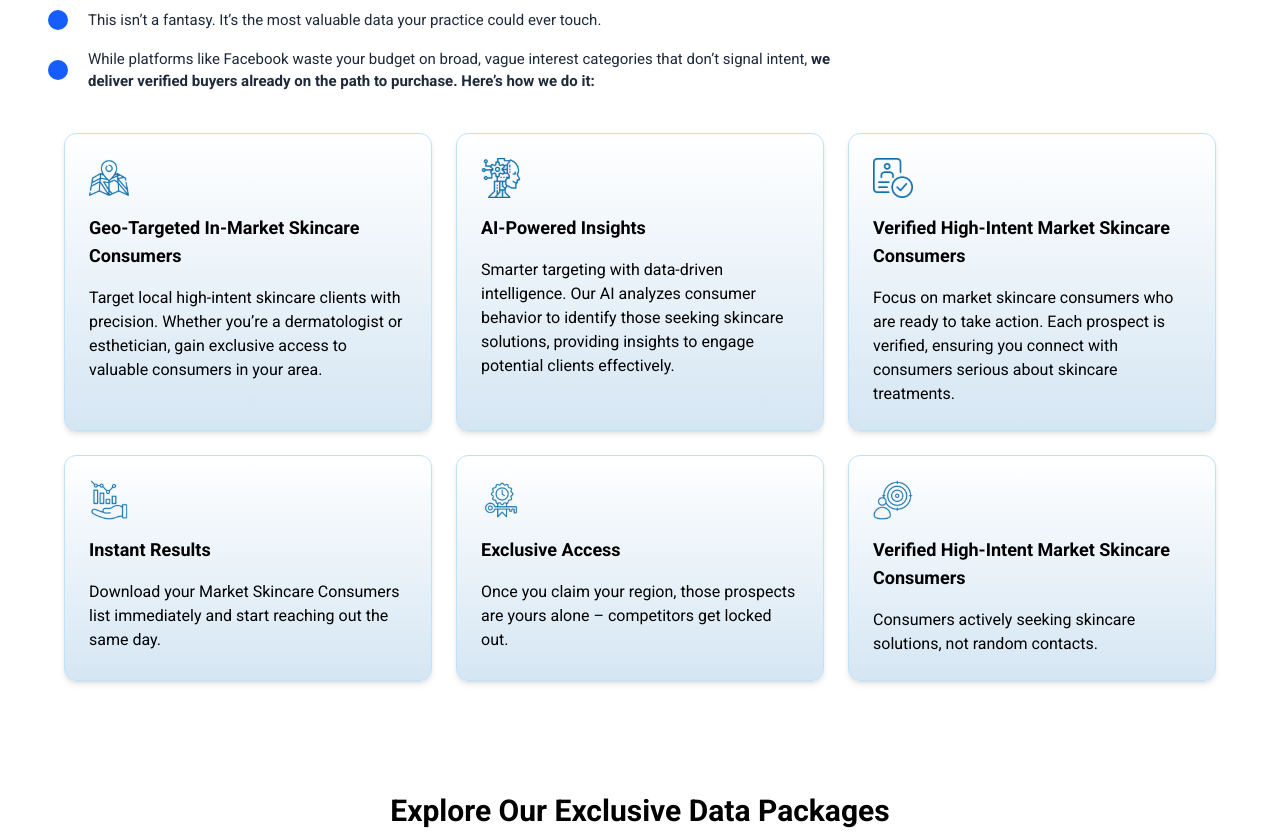
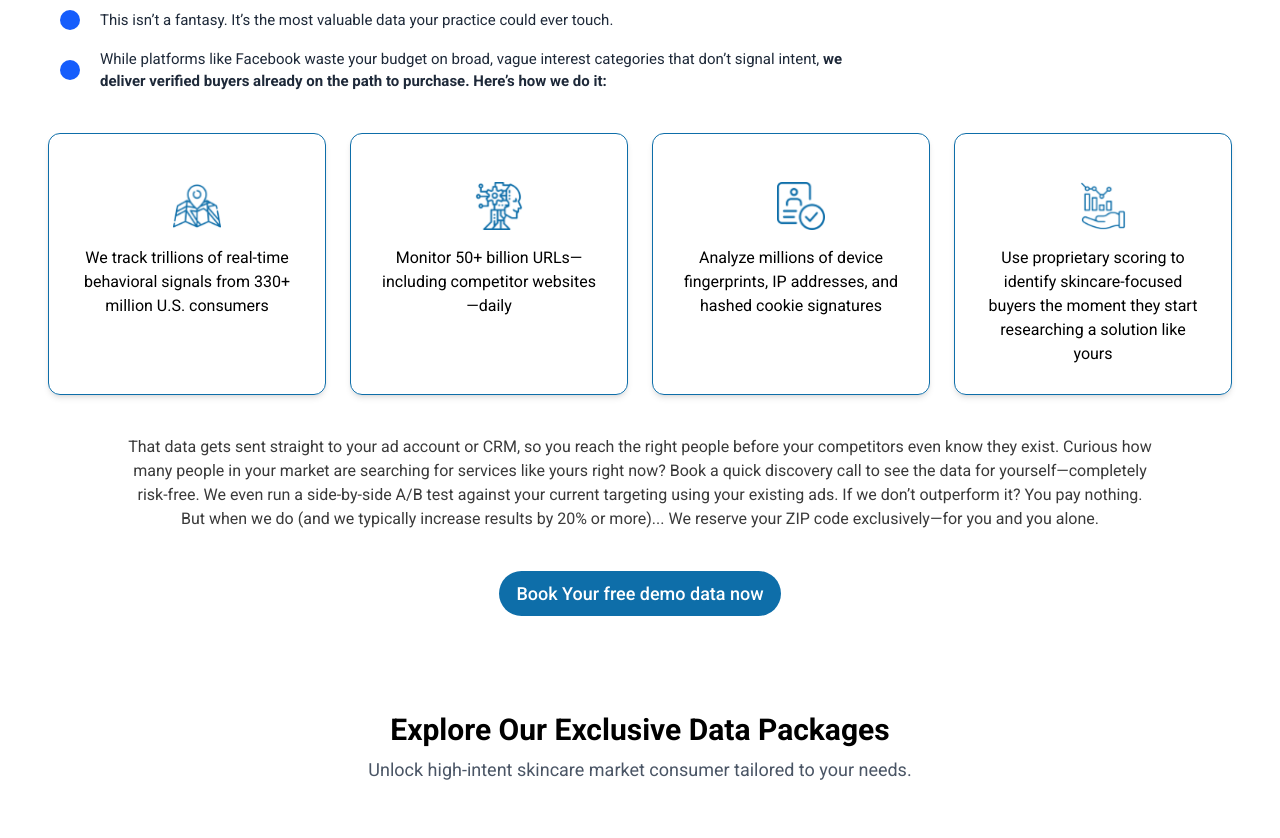
Before and after one commit to farazmahmood1/lead-gen-system-frontend, a Next.js app: page / in a window 1280 px wide. Shown: the part 4140-4978 px from the top of the page. Built offline with nearby package versions, Linux system fonts and the light colour scheme.

Commit message:
updated the benifits section

```diff
--- a/src/app/(main)/pages/homepage/Benefits.js
+++ b/src/app/(main)/pages/homepage/Benefits.js
@@ -1,43 +1,28 @@
 "use client";
+import { Button } from "@/components/common";
 import React, { useState } from "react";
 
 const benefitsData = [
   {
-    title: "Geo-Targeted In-Market Skincare Consumers",
     description:
-      "Target local high-intent skincare clients with precision. Whether you’re a dermatologist or esthetician, gain exclusive access to valuable consumers in your area.",
+      "We track trillions of real-time behavioral signals from 330+ million U.S. consumers",
     icon: "/icons/geo-target.svg",
   },
   {
-    title: "AI-Powered Insights",
     description:
-      "Smarter targeting with data-driven intelligence. Our AI analyzes consumer behavior to identify those seeking skincare solutions, providing insights to engage potential clients effectively.",
+      "Monitor 50+ billion URLs—including competitor websites—daily",
     icon: "/icons/ai.svg",
   },
   {
-    title: "Verified High-Intent Market Skincare Consumers",
     description:
-      "Focus on market skincare consumers who are ready to take action. Each prospect is verified, ensuring you connect with consumers serious about skincare treatments.",
+      "Analyze millions of device fingerprints, IP addresses, and hashed cookie signatures",
     icon: "/icons/verified.svg",
   },
   {
-    title: "Instant Results",
     description:
-      "Download your Market Skincare Consumers list immediately and start reaching out the same day.",
+      "Use proprietary scoring to identify skincare-focused buyers the moment they start researching a solution like yours",
     icon: "/icons/results.svg",
-  },
-  {
-    title: "Exclusive Access",
-    description:
-      "Once you claim your region, those prospects are yours alone – competitors get locked out.",
-    icon: "/icons/exclusive.svg",
-  },
-  {
-    title: "Verified High-Intent Market Skincare Consumers",
-    description:
-      "Consumers actively seeking skincare solutions, not random contacts.",
-    icon: "/icons/targetAudience.svg",
-  },
+  }
 ];
 
 const points = [
@@ -52,13 +37,13 @@ export default function Benefits() {
   return (
     <div className="max-w-7xl mx-auto px-6 py-12">
       <h2 className="text-4xl font-bold mb-10 text-center text-[#252525]">
-      What If You Could See Exactly Who’s Searching for<br/> Skincare in Your Area—Right Now?”
+        What If You Could See Exactly Who’s Searching for<br /> Skincare in Your Area—Right Now?”
       </h2>
 
-      <div className="space-y-4 mt-12 mb-10">
+      <div className="space-y-4 mt-12 mb-10 ms-3 me-3">
         {points.map((point, index) => (
-        <div key={index} className=" space-x-3" style={{display:"flex", justifyContent:"flex-start", alignItems:"center", position:"relative", width:"70%"}}>
-          <div className="bg-blue-600 " style={{height:"20px", width:"20px", borderRadius:"25px", position:"absolute"}}></div>
+          <div key={index} className=" space-x-3" style={{ display: "flex", justifyContent: "flex-start", alignItems: "center", position: "relative", width: "70%" }}>
+            <div className="bg-blue-600 " style={{ height: "20px", width: "20px", borderRadius: "25px", position: "absolute" }}></div>
             <p className="text-gray-800 text-[15px] ms-10">
               {index === 2 ? (
                 <>
@@ -73,28 +58,30 @@ export default function Benefits() {
         ))}
       </div>
 
-      <div className="grid grid-cols-1 sm:grid-cols-2 md:grid-cols-3 gap-6 m-4">
+      <div className="grid grid-cols-1 sm:grid-cols-2 md:grid-cols-4 gap-6 ">
         {benefitsData.map((benefit, index) => (
           <div
             key={index}
             onClick={() => setActiveIndex(index)}
-            className={`p-6 border border-[#bee1fc] rounded-xl shadow-md cursor-pointer bg-gradient-to-b ${
-              activeIndex === index
-                ? "from-[#0E6EA9] to-[#0E6EA9] text-white"
-                : "from-white to-[#d5e6f3]"
-            }`}
+            className="p-7 border border-[#0E6EA9] rounded-xl shadow-md cursor-pointer"
           >
             <img
               src={benefit.icon}
               alt={benefit.title}
-              className={`w-10 h-10  ${
-                activeIndex === index ? "filter invert brightness-0" : ""
+              className={`w-12 h-12 ms-24 mt-5  ${activeIndex === index ? "filter invert brightness-0" : ""
                 }`}
             />
-            <h3 className="font-bold text-lg mt-4">{benefit.title}</h3>
-            <p className="mt-4">{benefit.description}</p>
+            <p className="mt-4 text-center">{benefit.description}</p>
           </div>
         ))}
+      </div>
+
+      <div className="mt-10 flex flex-col items-center justify-center">
+        <p className="text-[#3A3A3A] max-w-5xl text-center">That data gets sent straight to your ad account or CRM, so you reach the right people before your competitors even know they exist. Curious how many people in your market are searching for services like yours right now? Book a quick discovery call to see the data for yourself—completely risk-free. We even run a side-by-side A/B test against your current targeting using your existing ads. If we don’t outperform it? You pay nothing. But when we do (and we typically increase results by 20% or more)... We reserve your ZIP code exclusively—for you and you alone.</p>
+      </div>
+
+<div className="mt-10 flex flex-col items-center justify-center">
+<Button>Book Your free demo data now</Button>
 </div>
     </div>
   );
--- a/src/app/(main)/pages/homepage/SkinProspects.js
+++ b/src/app/(main)/pages/homepage/SkinProspects.js
@@ -43,7 +43,7 @@ export default function SkinProspects() {
             <li key={index} className="flex items-start gap-4 lg:gap-7">
               <div className="mt-1">
               <div className="flex flex-col items-center">
-        <div className="w-2 h-2 bg-[#0E6EA9] rounded-full"></div>
+        <div className="w-3 h-3 bg-[#0E6EA9] rounded-full"></div>
         {index !== 5 && ( // Last item ke baad line nahi hogi
           <div className="w-[1px] h-16 border-l-2 border-[#0E6EA9] border-dashed"></div>
         )}
```
Lines whose indentation alone changed are shown as unchanged.
